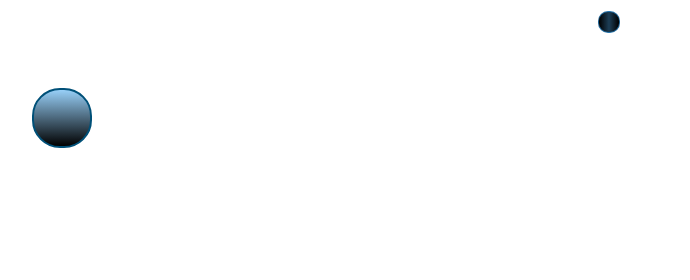
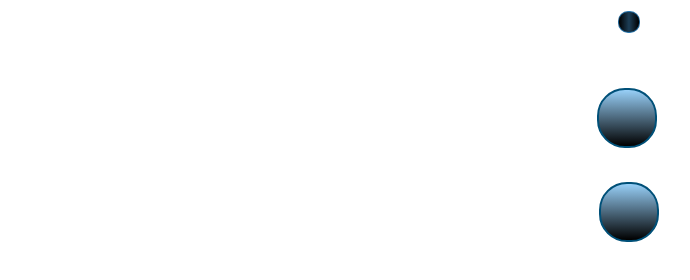
Before and after one commit to cdebost/sole, a website: page ui/controls.reel/controls.html in a window 1280 px wide. Shown: the whole page, without its empty margins (11-701 px from the left). Drawn offline with Linux system fonts and the light colour scheme.

Commit message:
Add share button

```diff
--- a/ui/controls.reel/controls.css
+++ b/ui/controls.reel/controls.css
@@ -1,4 +1,8 @@
 .Controls {
+    display: flex;
+    flex-direction: column;
+    width: 100%;
+    align-items: center;
 
 }
 
@@ -109,6 +113,25 @@
     left: 0;
 }
 
+.igo {
+    background-image:-webkit-linear-gradient(bottom, rgba(0,0,0,1.0) 0%, rgba(49,160,240,.5) 100%);
+    border:2px solid rgba(0,80,120,1.0);
+    box-sizing:border-box;
+    height:60px;
+    width:60px;
+    position:relative;
+    top:0;
+    overflow:visible;
+    font-size:12px;
+    line-height:60px;
+    font-family:sans-serif;
+    text-align:center;
+    color:rgba(255,255,255,1.0);
+    border-radius:28px;
+    cursor:pointer;
+    transition:all .3s ease-in;
+}
+
 @media screen and (max-width: 425px) {
     .buttons {
         margin-top: 10px;
--- a/ui/controls.reel/controls.html
+++ b/ui/controls.reel/controls.html
@@ -59,6 +59,20 @@
                     "listener": {"@": "owner"}
                 }
             ]
+        },
+
+        "shareButton": {
+            "prototype": "montage/ui/button.reel",
+            "properties": {
+                "element": {"#": "shareButton"},
+                "label": "SHARE"
+            },
+            "listeners": [
+                {
+                    "type": "action",
+                    "listener": {"@": "owner"}
+                }
+            ]
         }
     }
     </script>
@@ -72,6 +86,7 @@
             <div data-montage-id="pauseButton" class="pause"></div>
             <div data-montage-id="toggleButton" class="go"></div>
         </div>
+        <div data-montage-id="shareButton" class="igo"></div>
     </div>
 </body>
 </html>
```
Also changed, not shown: ui/controls.reel/controls.js (+14 -0 lines).
